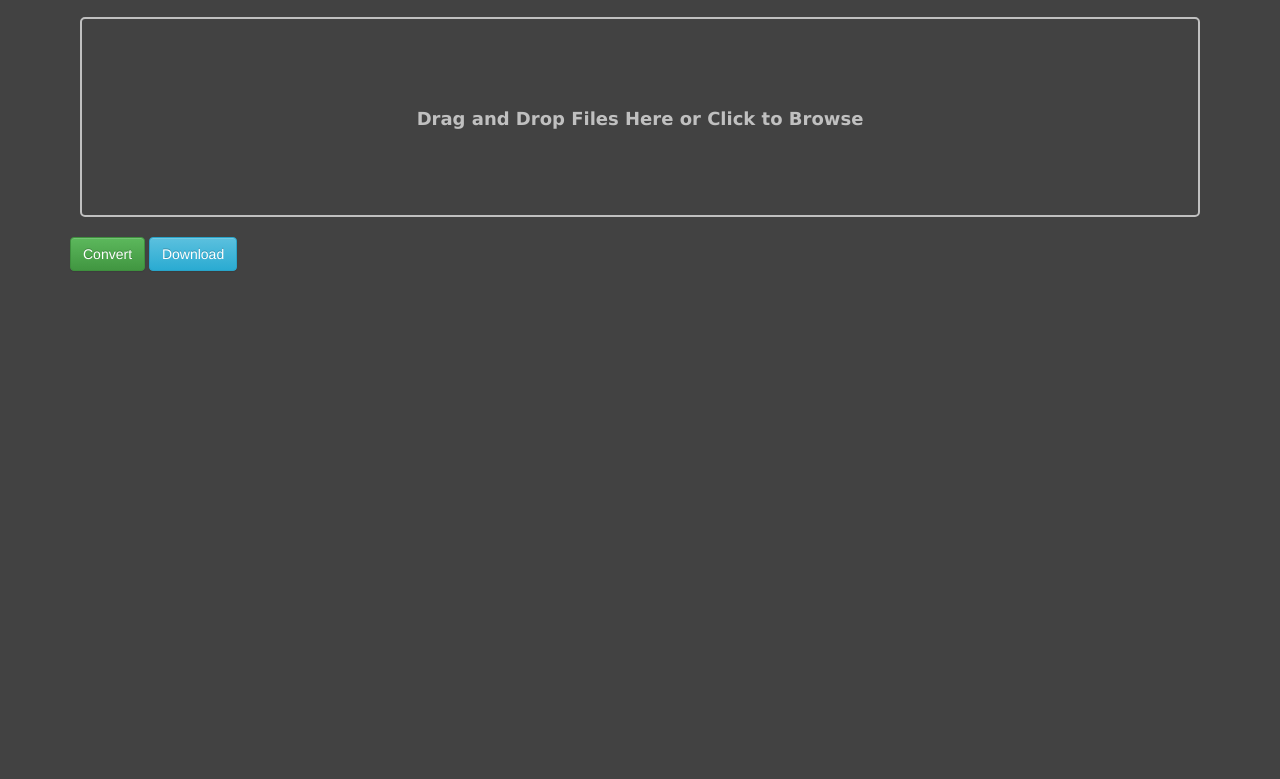
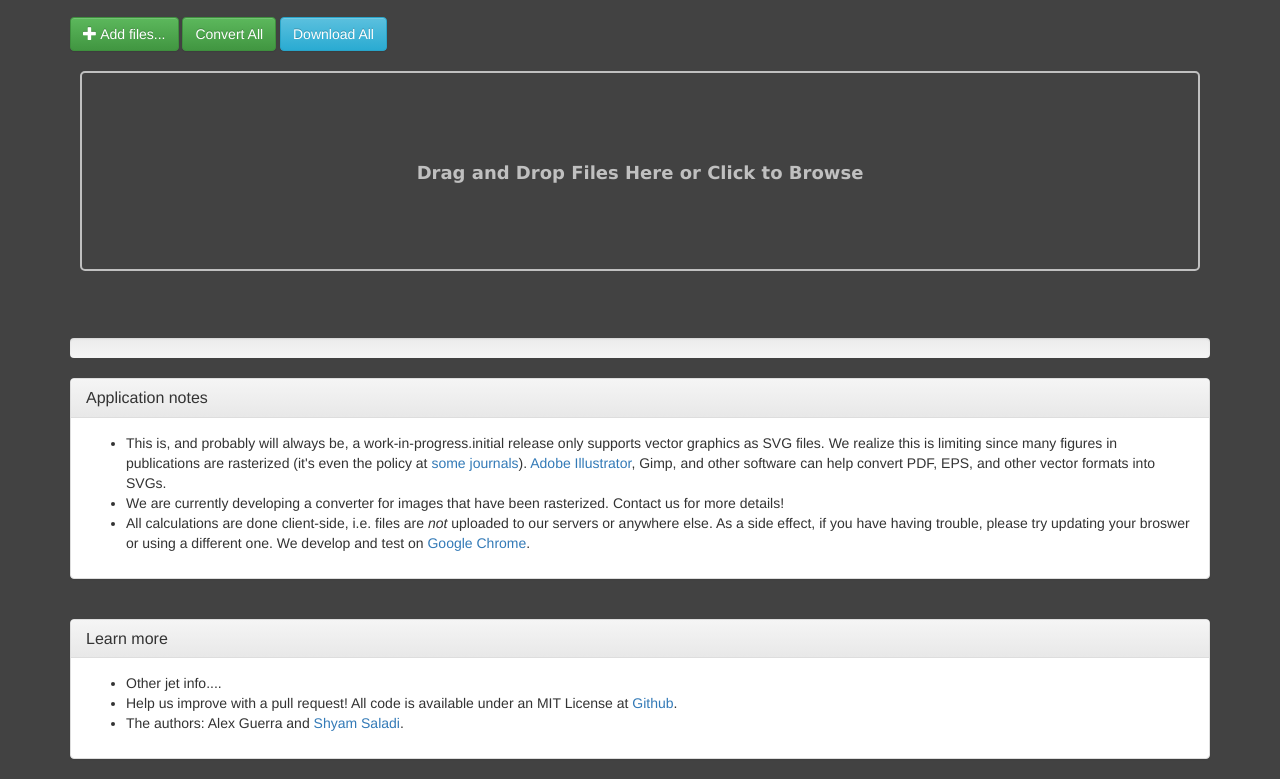
Before and after one commit to smsaladi/fixthejet, a plain HTML site: page index.html in a window 1280 px wide. Shown: the part 102-881 px from the top of the page. Before the commit the page ends 800 px from the top, so only its background shows below. Drawn offline with nearby package versions, Linux system fonts and the light colour scheme.

Commit message:
add new elements (all don't work) and info boxes (still in progress)

```diff
--- a/index.html
+++ b/index.html
@@ -35,18 +35,74 @@
             <h6 class="lead">Seamless web application for converting from Jet to Viridis</h6>
         </div>
 
+        <!-- The fileinput-button span is used to style the file input field as button -->
+        <span class="btn btn-success fileinput-button">
+            <i class="glyphicon glyphicon-plus"></i>
+            <span>Add files...</span>
+            <!-- The file input field used as target for the file upload widget -->
+            <input id="files" type="file" name="files[]" multiple />
+        </span>
+
+        <button id="convert-btn" class="btn btn-success" onClick="convert()"> Convert All </button>
+        <button id="download-btn" class="btn btn-info" onClick="download()"> Download All </button>
 
         <div class="upload-drop-zone" id="drop-zone">
             <label id="to-click" for="files" class="input-label">
         Drag and Drop Files Here or Click to Browse
         <input type="file" id="files" name="files[]" multiple />
-        <output id="list"></output>
-      </label>
+        </label>
         </div>
 
+        <br>
+        <!-- The container for the uploaded files -->
+        <div id="files" class="files"></div>
+            <output id="list"></output>
+        <br>
 
-        <button id="convert-btn" class="btn btn-success" onClick="convert()"> Convert </button>
-        <button id="download-btn" class="btn btn-info" onClick="download()"> Download </button>
+        <!-- The global progress bar -->
+        <div id="progress" class="progress">
+            <div class="progress-bar progress-bar-success"></div>
+        </div>
+
+        <div class="panel panel-default">
+            <div class="panel-heading">
+                <h3 class="panel-title">Application notes</h3>
+            </div>
+            <div class="panel-body">
+                <ul>
+                    <li>
+                        This is, and probably will always be, a work-in-progress.initial release only supports vector graphics as SVG files.
+                        We realize this is limiting since many figures in publications are rasterized (it's even the policy at <a href="http://journals.plos.org/plosone/s/figures">some journals</a>).
+                        <a href="">Adobe Illustrator</a>, Gimp, and other software can help convert PDF, EPS, and other vector formats
+                        into SVGs.
+                    </li>
+                    <li>
+                        We are currently developing a converter for images that have been rasterized.
+                        Contact us for more details!
+                    </li>
+                    <li>
+                        All calculations are done client-side, i.e. files are <i>not</i> uploaded to our servers or anywhere else.
+                        As a side effect, if you have having trouble, please try updating your broswer or using a different one.
+                        We develop and test on <a href="https://www.google.com/chrome/">Google Chrome</a>.
+                    </li>
+                </ul>
+            </div>
+        </div>
+        <br>
+        <div class="panel panel-default">
+            <div class="panel-heading">
+                <h3 class="panel-title">Learn more</h3>
+            </div>
+            <div class="panel-body">
+                <ul>
+                    <li>Other jet info....</li>
+                    <li>Help us improve with a pull request! All code is available under an MIT License at <a href="https://github.com/smsaladi/fixthejet">Github</a>.
+                    </li>
+                    <li>The authors: Alex Guerra and <a href="http://shyam.saladi.org">Shyam Saladi</a>.
+                    </li>
+                </ul>
+            </div>
+        </div>
     </div>
 
     <script src="https://ajax.googleapis.com/ajax/libs/jquery/3.2.1/jquery.min.js"></script>
```
